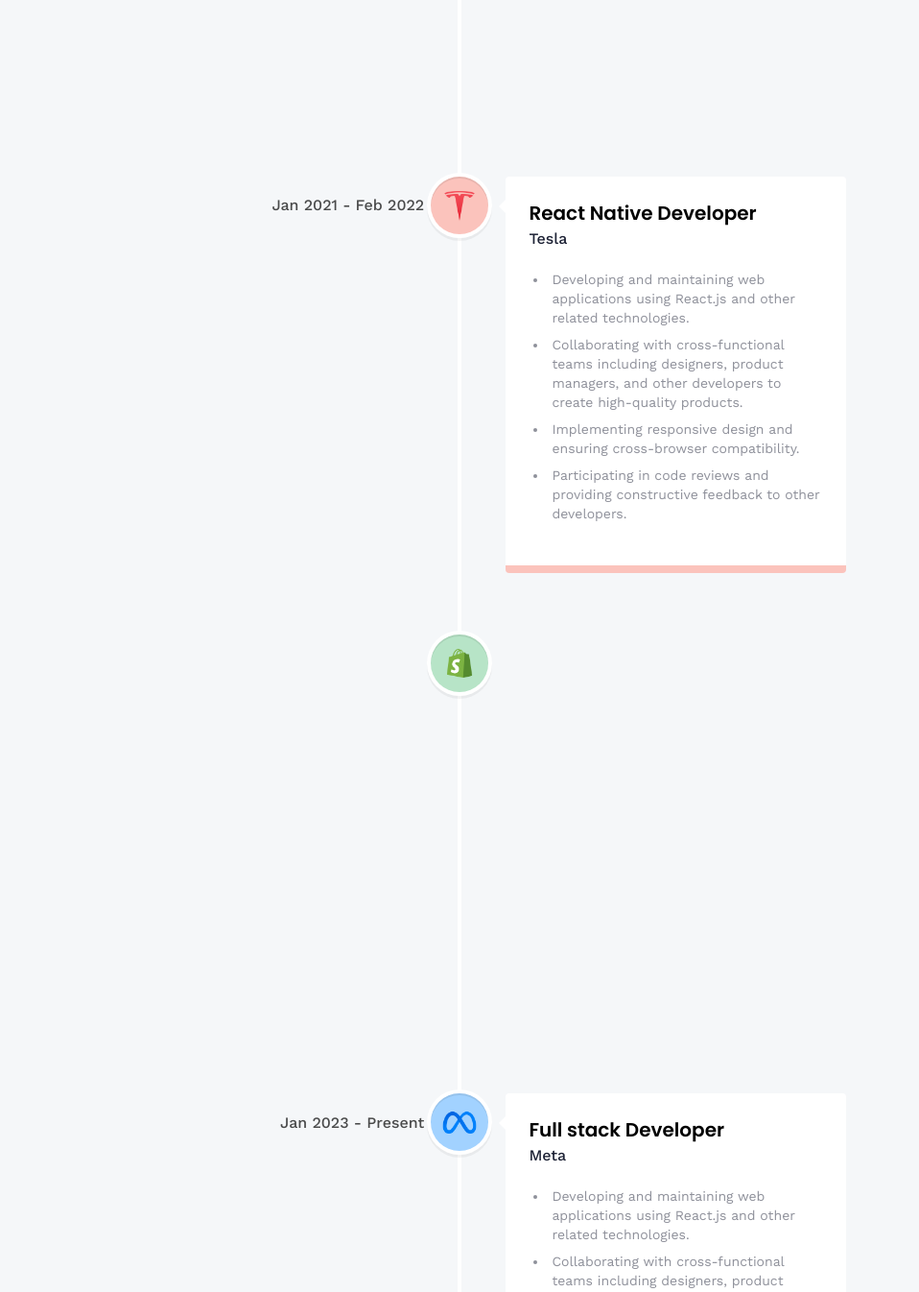
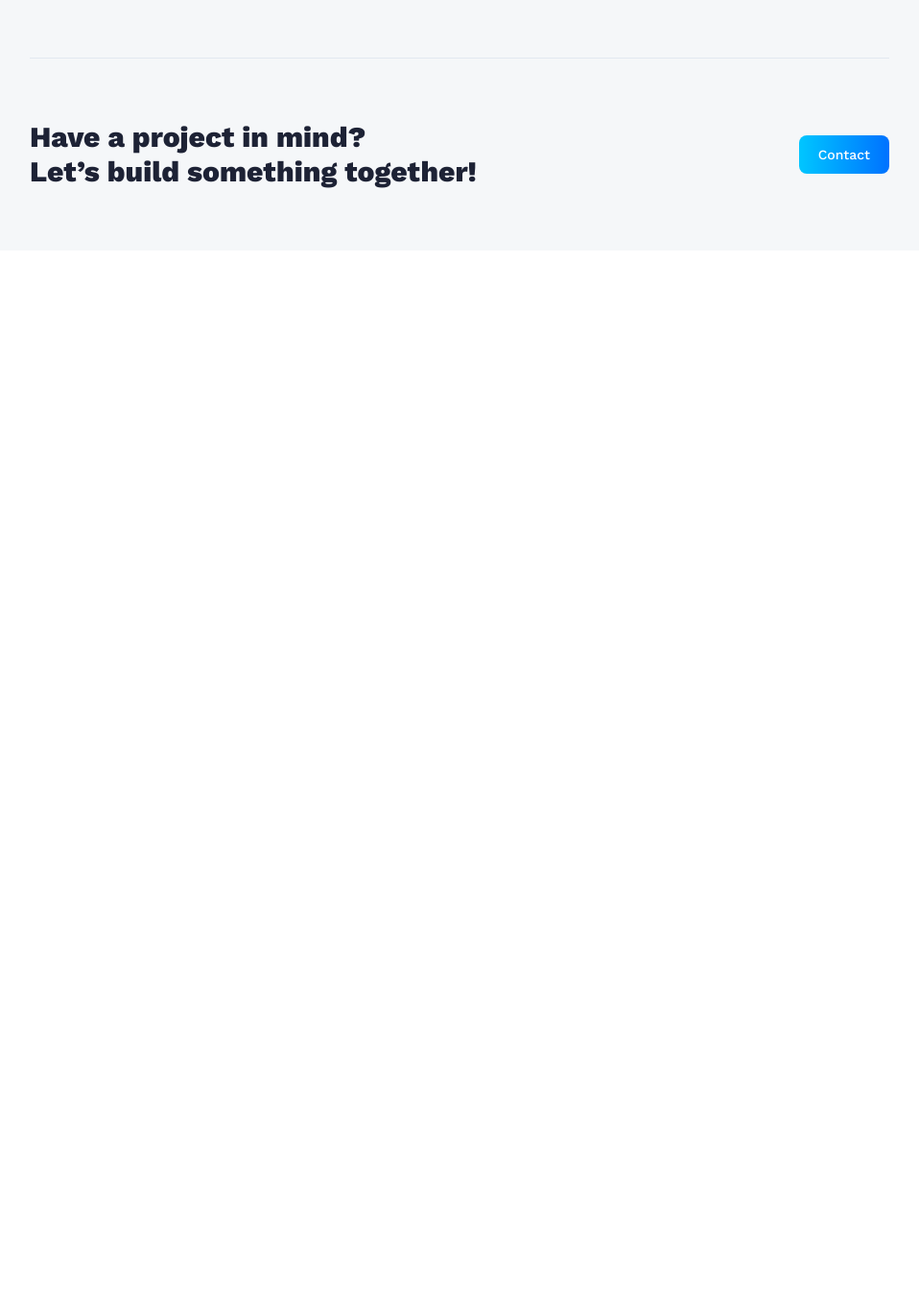
Before and after one commit to reuterShawn/threejs-porfolio, a React (Vite) app: page /about in a window 1280 px wide. Shown: the part 1122-2468 px from the top of the page at 96% size, without its empty margins (161-1119 px from the left). After the commit the page ends 1383 px from the top, so only its background shows below. Built offline with nearby package versions, Linux system fonts and the light colour scheme; no server answers.

Commit message:
Update experience and projects

```diff
--- a/src/constants/index.js
+++ b/src/constants/index.js
@@ -3,7 +3,6 @@ import {
   car,
   contact,
   css,
-  estate,
   express,
   git,
   github,
@@ -11,18 +10,11 @@ import {
   javascript,
   linkedin,
   mongodb,
-  motion,
   mui,
   nextjs,
-  nodejs,
-  pricewise,
   react,
-  redux,
-  sass,
-  snapgram,
   summiz,
   tailwindcss,
-  threads,
   typescript,
 } from "../assets/icons";
 
@@ -63,11 +55,6 @@ export const skills = [
     type: "Database",
   },
   {
-    imageUrl: motion,
-    name: "Motion",
-    type: "Animation",
-  },
-  {
     imageUrl: mui,
     name: "Material-UI",
     type: "Frontend",
@@ -78,23 +65,8 @@ export const skills = [
     type: "Frontend",
   },
   {
-    imageUrl: nodejs,
-    name: "Node.js",
-    type: "Backend",
-  },
-  {
     imageUrl: react,
     name: "React",
-    type: "Frontend",
-  },
-  {
-    imageUrl: redux,
-    name: "Redux",
-    type: "State Management",
-  },
-  {
-    imageUrl: sass,
-    name: "Sass",
     type: "Frontend",
   },
   {
@@ -111,55 +83,14 @@ export const skills = [
 
 export const experiences = [
   {
-    title: "React.js Developer",
-    company_name: "Starbucks",
-    icon: starbucks,
+    title: "Junior Web Developer",
+    company_name: "Shiloh Software",
+    icon: "",
     iconBg: "#accbe1",
-    date: "March 2020 - April 2021",
+    date: "May 2023 - Present: Contract Work",
     points: [
-      "Developing and maintaining web applications using React.js and other related technologies.",
-      "Collaborating with cross-functional teams including designers, product managers, and other developers to create high-quality products.",
-      "Implementing responsive design and ensuring cross-browser compatibility.",
-      "Participating in code reviews and providing constructive feedback to other developers.",
-    ],
-  },
-  {
-    title: "React Native Developer",
-    company_name: "Tesla",
-    icon: tesla,
-    iconBg: "#fbc3bc",
-    date: "Jan 2021 - Feb 2022",
-    points: [
-      "Developing and maintaining web applications using React.js and other related technologies.",
-      "Collaborating with cross-functional teams including designers, product managers, and other developers to create high-quality products.",
-      "Implementing responsive design and ensuring cross-browser compatibility.",
-      "Participating in code reviews and providing constructive feedback to other developers.",
-    ],
-  },
-  {
-    title: "Web Developer",
-    company_name: "Shopify",
-    icon: shopify,
-    iconBg: "#b7e4c7",
-    date: "Jan 2022 - Jan 2023",
-    points: [
-      "Developing and maintaining web applications using React.js and other related technologies.",
-      "Collaborating with cross-functional teams including designers, product managers, and other developers to create high-quality products.",
-      "Implementing responsive design and ensuring cross-browser compatibility.",
-      "Participating in code reviews and providing constructive feedback to other developers.",
-    ],
-  },
-  {
-    title: "Full stack Developer",
-    company_name: "Meta",
-    icon: meta,
-    iconBg: "#a2d2ff",
-    date: "Jan 2023 - Present",
-    points: [
-      "Developing and maintaining web applications using React.js and other related technologies.",
-      "Collaborating with cross-functional teams including designers, product managers, and other developers to create high-quality products.",
-      "Implementing responsive design and ensuring cross-browser compatibility.",
-      "Participating in code reviews and providing constructive feedback to other developers.",
+      "Implemented Gamipress too add gamification with Tutor LMS ",
+      "Developing and maintaining Wordpress Blog, and subscription based Christian content..",
     ],
   },
 ];
@@ -173,31 +104,23 @@ export const socialLinks = [
   {
     name: "GitHub",
     iconUrl: github,
-    link: "https://github.com/YourGitHubUsername",
+    link: "https://github.com/reuterShawn",
   },
   {
     name: "LinkedIn",
     iconUrl: linkedin,
-    link: "https://www.linkedin.com/in/YourLinkedInUsername",
+    link: "https://www.linkedin.com/in/shawn-reuter/",
   },
 ];
 
 export const projects = [
   {
-    iconUrl: pricewise,
+    iconUrl: car,
     theme: "btn-back-red",
-    name: "Amazon Price Tracker",
+    name: "Figma-CLone",
     description:
-      "Developed a web application that tracks and notifies users of price changes for products on Amazon, helping users find the best deals.",
-    link: "https://github.com/adrianhajdin/pricewise",
-  },
-  {
-    iconUrl: threads,
-    theme: "btn-back-green",
-    name: "Full Stack Threads Clone",
-    description:
-      'Created a full-stack replica of the popular discussion platform "Threads," enabling users to post and engage in threaded conversations.',
-    link: "https://github.com/adrianhajdin/threads",
+      "In process of finishing developement of a Figma clone with NextJS, FrabricJS and Liveblocks",
+    link: "https://github.com/reuterShawn",
   },
   {
     iconUrl: car,
@@ -205,23 +128,7 @@ export const projects = [
     name: "Car Finding App",
     description:
       "Designed and built a mobile app for finding and comparing cars on the market, streamlining the car-buying process.",
-    link: "https://github.com/adrianhajdin/project_next13_car_showcase",
-  },
-  {
-    iconUrl: snapgram,
-    theme: "btn-back-pink",
-    name: "Full Stack Instagram Clone",
-    description:
-      "Built a complete clone of Instagram, allowing users to share photos and connect with friends in a familiar social media environment.",
-    link: "https://github.com/adrianhajdin/social_media_app",
-  },
-  {
-    iconUrl: estate,
-    theme: "btn-back-black",
-    name: "Real-Estate Application",
-    description:
-      "Developed a web application for real estate listings, facilitating property searches and connecting buyers with sellers.",
-    link: "https://github.com/adrianhajdin/projects_realestate",
+    link: "https://github.com/reuterShawn",
   },
   {
     iconUrl: summiz,
@@ -229,6 +136,6 @@ export const projects = [
     name: "AI Summarizer Application",
     description:
       "App that leverages AI to automatically generate concise & informative summaries from lengthy text content, or blogs.",
-    link: "https://github.com/adrianhajdin/project_ai_summarizer",
+    link: "https://github.com/reuterShawn",
   },
 ];
```
